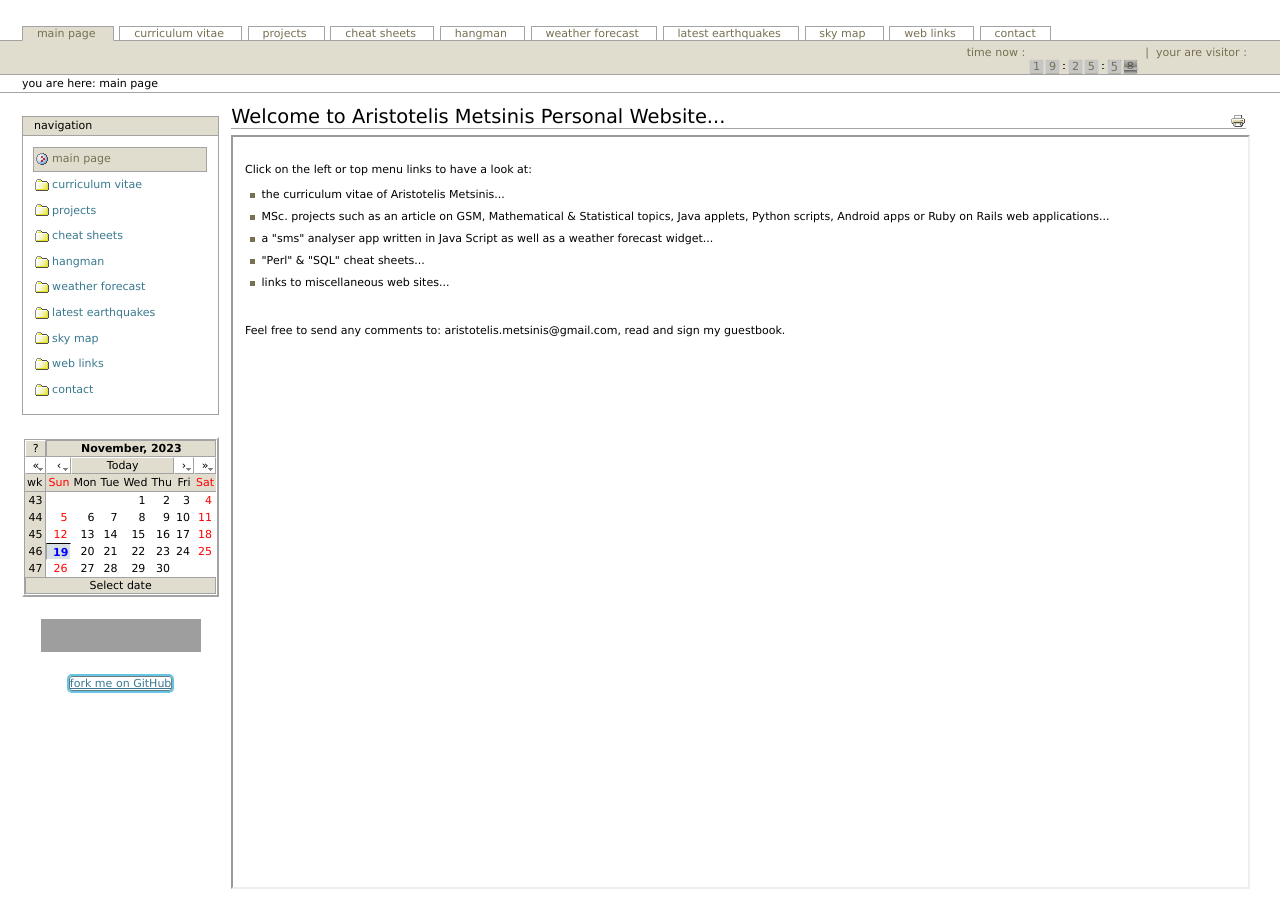
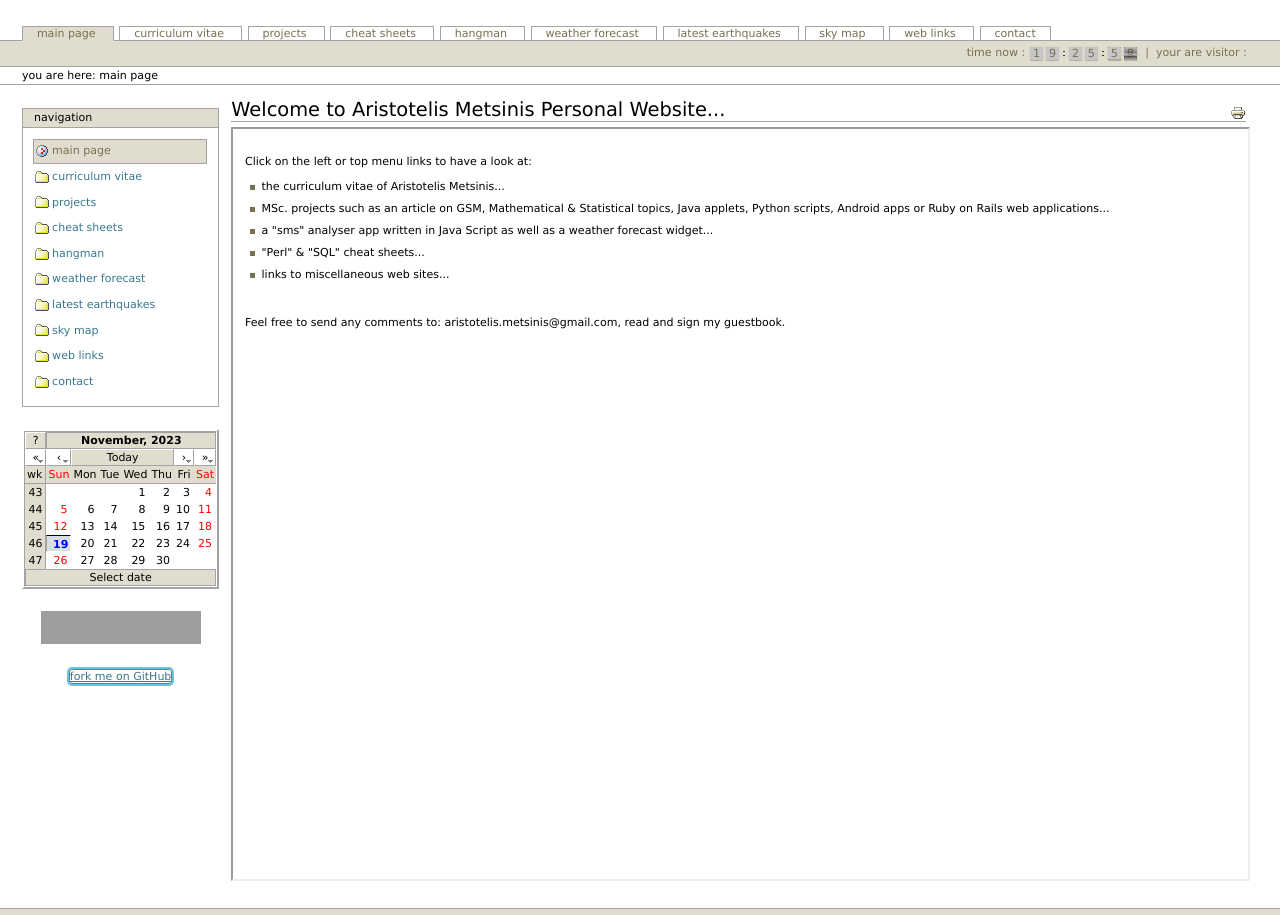
Before and after one commit to aristotelis-metsinis/aristotelis-metsinis.github.io, a PHP site: page /test/ in a window 1280 px wide. Shown: the top 915 px of the page. Run offline with PHP 8.4, Linux system fonts and the light colour scheme; some libraries are stand-ins or nearby versions; grey boxes are pictures that could not be loaded.

Commit message:
fix FlipClock vertical-align

```diff
--- a/flipclock/compiled/flipclock_plus.css
+++ b/flipclock/compiled/flipclock_plus.css
@@ -9,7 +9,7 @@
 	   longer spans the width of it's parent and is able to be properly
 	   aligned by adding text-align : right to it's container */
 	display: inline-table;
-	vertical-align: sub;
+	vertical-align: text-top;
 	width: auto;
 
 	/* Fix size issue in FlipClock */
```
